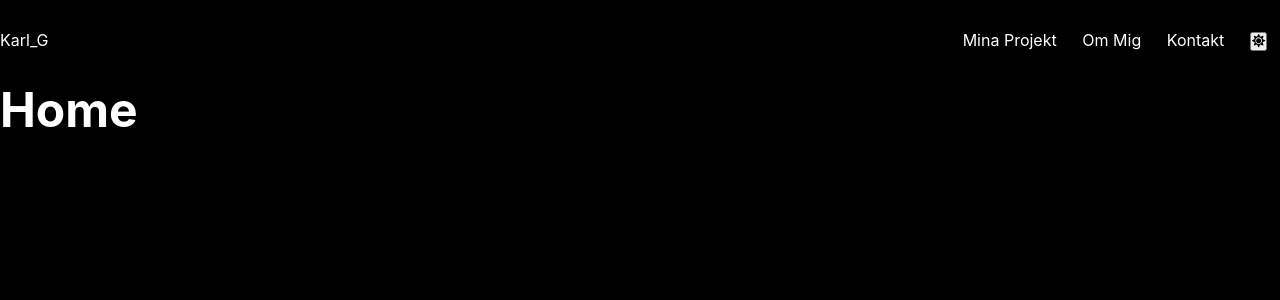
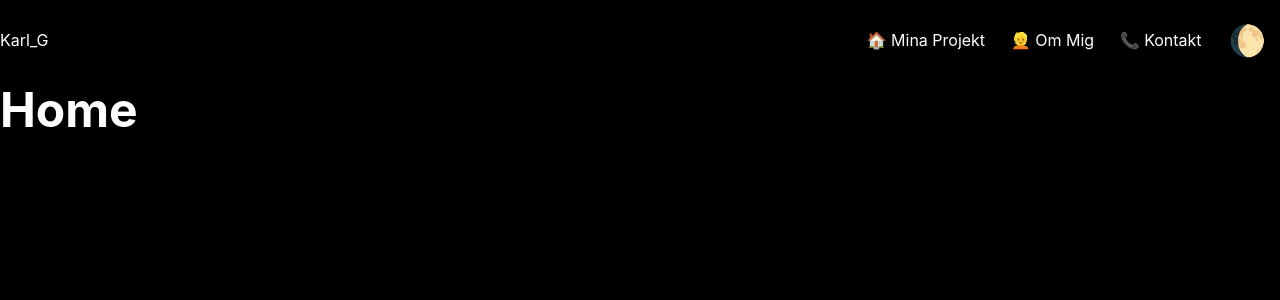
Before and after one commit to KG416/portfolio2, a React (Create React App) app: page / in a window 1280 px wide. Shown: the top 300 px of the page. Built offline with nearby package versions, Linux system fonts and the light colour scheme.

Commit message:
💄 Emojis in nav

```diff
--- a/src/Components/Navigation.js
+++ b/src/Components/Navigation.js
@@ -1,9 +1,7 @@
 import { Link } from 'react-router-dom'
 import * as ROUTES from '../constants/routes'
-import { StyledNav } from '../style/mainStyles';
+import { StyledNav, StyledThemeButton } from '../style/mainStyles';
 import { useMainContext } from '../MainContext';
-import { FontAwesomeIcon } from '@fortawesome/react-fontawesome'
-import { faMoon, faSun } from '@fortawesome/free-solid-svg-icons'
 
 const Navigation = () => {
     const { theme, themeToggler } = useMainContext();
@@ -16,20 +14,18 @@ const Navigation = () => {
 
             <ul>
                 <li>
-                    <Link to={ROUTES.PROJECTS}>Mina Projekt</Link>
+                    <Link to={ROUTES.PROJECTS}>🏠 Mina Projekt</Link>
                 </li>
                 <li>
-                    <Link to={ROUTES.ABOUT}>Om Mig</Link>
+                    <Link to={ROUTES.ABOUT}>👱 Om Mig</Link>
                 </li>
                 <li>
-                    <Link to={ROUTES.CONTACT}>Kontakt</Link>
+                    <Link to={ROUTES.CONTACT}>📞 Kontakt</Link>
                 </li>
                 <li>
-                    <button onClick={themeToggler}>
-                        {theme === 'dark' ?
-                            <FontAwesomeIcon icon={faSun} /> :
-                            <FontAwesomeIcon icon={faMoon} />}
-                    </button>
+                    <StyledThemeButton onClick={themeToggler}>
+                        {theme === 'dark' ? '🌔' : '🌒'}
+                    </StyledThemeButton>
                 </li>
             </ul>
         </StyledNav>
--- a/src/MainContext.js
+++ b/src/MainContext.js
@@ -15,7 +15,6 @@ export default function MainContextProvider({ children }) {
 
     const themeToggler = () => {
         theme === 'dark' ? setTheme('light') : setTheme('dark');
-        console.log("theme state is now = " + theme);
     }
 
     //Everything I want to be able to reach anywhere in the project, I put inside this object
--- a/src/style/mainStyles.js
+++ b/src/style/mainStyles.js
@@ -6,7 +6,11 @@ export const GlobalStyles = createGlobalStyle`
     margin: 0;
     padding: 0;
     list-style: none;
+    border: none;
     text-decoration: none;
+    &:focus {
+        outline: none;
+    }
 }
 html {
     background-color: ${props => props.theme.background1}
@@ -18,13 +22,11 @@ h1, h2, h3 {
 `;
 /* ========================= Navbar =========================*/
 export const StyledNav = styled.nav`
-
     background-color: ${props => props.theme.background1};
     display: flex;
     flex-direction: row;
     justify-content: space-between;
     align-items: center;
-
 ul {
     display: flex;
     flex-direction: row;
@@ -34,7 +36,7 @@ ul {
 ul > li {
     color: ${props => props.theme.color1};
     margin: 1vw;
-        &:hover {
+        &:hover{
         text-decoration: underline;
     }
 }
@@ -42,3 +44,13 @@ li > a, p {
     color: ${props => props.theme.color1};
 }
 `;
+
+/* ========================= Buttons =========================*/
+export const StyledThemeButton = styled.button`
+    background-color: transparent;
+    font-size: 30px;
+    height: 40px;
+    width: 40px;
+    border-radius: 50%;
+    cursor: pointer;
+`;
```
